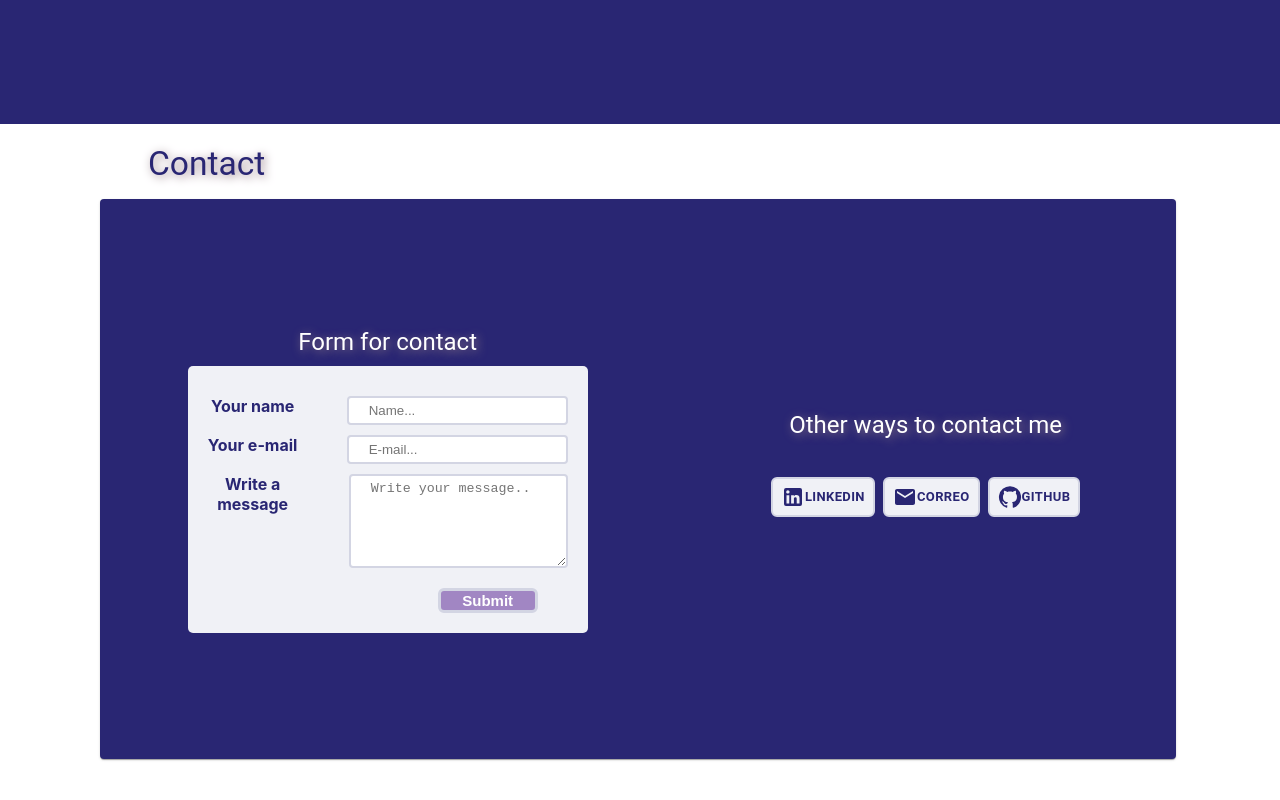
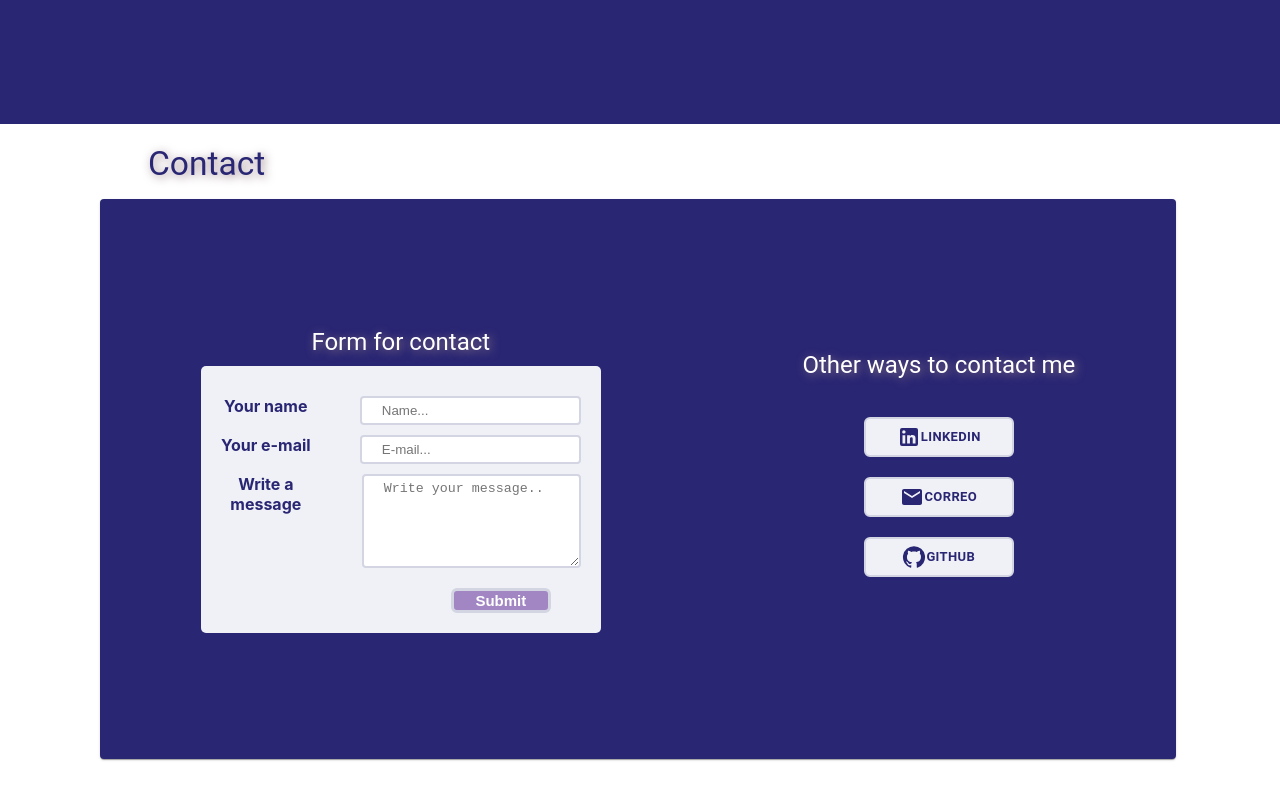
Before and after one commit to MarleenMs/Portfolio, a React (Create React App) app in the folder my-app/: page / in a window 1280 px wide. Shown: the part 2676-3476 px from the top of the page. Built offline with nearby package versions, Linux system fonts and the light colour scheme.

Commit message:
mejora botones de otra forma de contacto

```diff
--- a/my-app/src/Components/Contact.js
+++ b/my-app/src/Components/Contact.js
@@ -66,20 +66,22 @@ function Contact({title, dark, id}){
                     </WhiteTextTypography>
                     <br/>
                     <CardActions>
+                    <div className={classes.CardContent}>
                     <Button
                         className={classes.cvButton}
                         onClick={() => setLink("https://www.linkedin.com/in/marleen-munoz-sala/")}
-                      ><LinkedInIcon /> LinkedIn</Button>
+                      ><LinkedInIcon /> LinkedIn</Button> <br/>
                     <Button
                         className={classes.cvButton}
                         type="button"
                         onClick={() => setLink("marleen.ms99@gmail.com")}
-                      ><EmailIcon /> Correo</Button>
+                      ><EmailIcon /> Correo</Button> <br/>
                     <Button
                         className={classes.cvButton}
                         type="button"
                         onClick={() => setLink("https://github.com/MarleenMs")}
                       ><GitHubIcon/> Github</Button>
+                      </div>
                     </CardActions>
 
             <p>
@@ -131,7 +133,6 @@ const useStyles = makeStyles((theme) => ({
   CardContent:{
     textAlign: "center",
     margin: "auto",
-
   },
   formDiv:{
     boxSizing: "border-box",
@@ -190,7 +191,7 @@ const useStyles = makeStyles((theme) => ({
   cvButton:{
     //margin: "auto",
     textAlign: "center",
-    //position: "fixed ",
+    width: "150px",
     color: "#292673",
     backgroundColor: "#f0f1f6",
     borderRadius: "6px",
```
